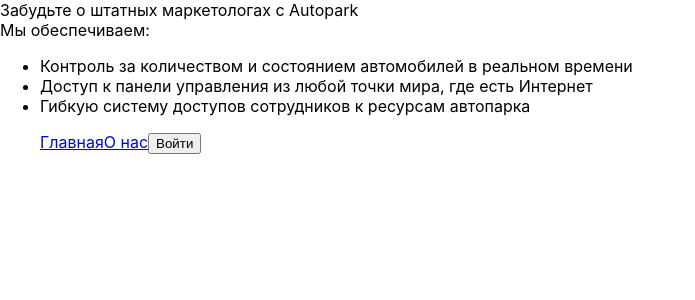
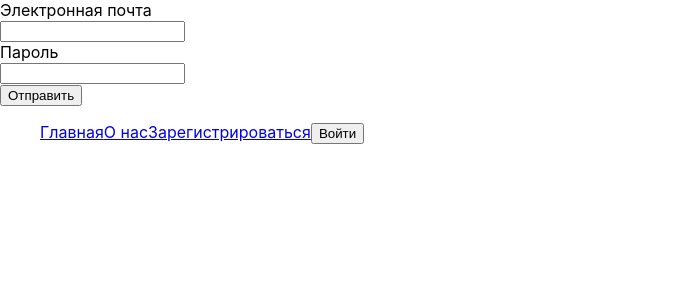
Before and after one commit to Danilx8/autopark-frontend, a React (Create React App) app: page /register in a window 1280 px wide. Before the commit this address led to /. Shown: the top 300 px of the page, without its empty margins (0-695 px from the left). Built offline with nearby package versions, Linux system fonts and the light colour scheme.

Commit message:
add form

```diff
--- a/src/app/routing/config.ts
+++ b/src/app/routing/config.ts
@@ -2,3 +2,4 @@ export const DRIVERS_PATH = 'drivers';
 export const VEHICLES_PATH = 'vehicles';
 export const LANDING_PATH = '';
 export const ABOUT_PATH = 'about';
+export const REGISTER_PATH = 'register';
--- a/src/app/routing/index.tsx
+++ b/src/app/routing/index.tsx
@@ -1,27 +1,34 @@
-import { DRIVERS_PATH, VEHICLES_PATH, ABOUT_PATH, LANDING_PATH } from './config';
+import { DRIVERS_PATH, VEHICLES_PATH, ABOUT_PATH, LANDING_PATH, REGISTER_PATH } from './config';
 import { useRoutes, Navigate, RouteObject } from 'react-router-dom';
 import Vehicles from '../../pages/Vehicles';
 import About from '../../pages/About';
 import Landing from '../../pages/Landing';
 import Drivers from '../../pages/Drivers';
-
+import Register from '../../pages/Register';
 
 const MainRouter = ({ isLoggedIn = false }) => {
   const publicPaths: RouteObject[] = [
-    { path: ABOUT_PATH, element: <About/> },
-    { path: LANDING_PATH, element: <Landing/> },
-    { path: "*", element: <Navigate to={'/'} replace /> },
+    { path: ABOUT_PATH, element: <About /> },
+    { path: LANDING_PATH, element: <Landing /> },
+    { path: "*", element: <Navigate to={'/'} replace /> }
   ];
 
   const privatePaths: RouteObject[] = [
-    { path: DRIVERS_PATH, element: <Drivers/>},
-    { path: VEHICLES_PATH, element: <Vehicles/> }
+    { path: DRIVERS_PATH, element: <Drivers /> },
+    { path: VEHICLES_PATH, element: <Vehicles /> }
+  ];
+
+  const guestPaths: RouteObject[] = [
+    { path: REGISTER_PATH, element: <Register /> },
   ];
 
   const resultPaths: RouteObject[] = publicPaths;
 
-  if (isLoggedIn) resultPaths.push(...privatePaths);
-
+  if (isLoggedIn) {
+    resultPaths.push(...privatePaths);
+  } else {
+    resultPaths.push(...guestPaths);
+  }
   return useRoutes(resultPaths);
 }
 
--- a/src/components/Navbar/index.tsx
+++ b/src/components/Navbar/index.tsx
@@ -1,7 +1,7 @@
 import { Link } from 'react-router-dom';
 import MainRouter from '../../app/routing';
-import React, { useState } from 'react';
-import { LANDING_PATH, ABOUT_PATH, DRIVERS_PATH, VEHICLES_PATH, } from '../../app/routing/config';
+import { useState } from 'react';
+import { LANDING_PATH, ABOUT_PATH, DRIVERS_PATH, VEHICLES_PATH, REGISTER_PATH, } from '../../app/routing/config';
 
 const Navbar = () => {
     const [isLoggedIn, setIsLoggedIn] = useState(false)
@@ -17,16 +17,17 @@ const Navbar = () => {
                 <ul>
                     <Link to={LANDING_PATH}>Главная</Link>
                     <Link to={ABOUT_PATH}>О нас</Link>
-                    { isLoggedIn ? (
+                    {isLoggedIn ? (
                         <>
-                        <Link to={DRIVERS_PATH}>Водители</Link>
-                        <Link to={VEHICLES_PATH}>Автомобили</Link>
+                            <Link to={DRIVERS_PATH}>Водители</Link>
+                            <Link to={VEHICLES_PATH}>Автомобили</Link>
+                            <button onClick={toggleAuthentication}>Выйти</button>
                         </>
-                    ) : (<></>) }
-                    { isLoggedIn ? (
-                        <button onClick={toggleAuthentication}>Выйти</button>
                     ) : (
-                        <button onClick={toggleAuthentication}>Войти</button>
+                        <>
+                            <Link to={REGISTER_PATH}>Зарегистрироваться</Link>
+                            <button onClick={toggleAuthentication}>Войти</button>
+                        </>
                     )}
                 </ul>
             </nav>
--- /dev/null
+++ b/src/pages/Register/index.tsx
@@ -0,0 +1,71 @@
+import { useState } from "react";
+import { SubmitHandler, useForm } from "react-hook-form";
+
+interface IRegisterForm {
+    email: string;
+    password: string;
+}
+
+const Register = () => {
+    const {
+        register, // метод для регистрации вашего инпута, для дальнейшей работы с ним
+        handleSubmit, // метод для получения данных формы, если валидация прошла успешна
+        formState: { errors }, // errors - список ошибок валидации для всех полей формы
+        reset // метод для очистки полей формы
+    } = useForm<IRegisterForm>({
+        mode: "onBlur", // парметр onBlur - отвечает за запуск валидации при не активном состоянии поля
+    })
+
+    const [credentials, setCredentials] = useState<IRegisterForm[]>([])
+
+    const saveElement: SubmitHandler<IRegisterForm> = data => {
+        setCredentials((prev) => [...prev, data]);
+        reset();
+    }
+
+    return (
+        <>
+            <form onSubmit={handleSubmit(saveElement)}>
+                <label htmlFor="email">Электронная почта</label>
+                <br />
+                <input
+                    {...register('email', {
+                        required: "Поле обязательно для заполнения",
+                        pattern:
+                        {
+                            value: /^([\w-]+(?:\.[\w-]+)*)@((?:[\w-]+\.)*\w[\w-]{0,66})\.([a-z]{2,6}(?:\.[a-z]{2})?)$/,
+                            message: "Неправильный формат адреса электронной почты"
+                        }
+                    })
+                    } />
+                <div>{errors.email?.message}</div>
+                <label htmlFor="password">Пароль</label>
+                <br />
+                <input
+                    {...register('password', {
+                        required: "Поле обязательно для заполнения",
+                        minLength: {
+                            value: 6,
+                            message: "Пароль должен быть длиной в 6 символов или больше"
+                        },
+                        pattern: {
+                            value: /^((?=\S*?[A-Z])(?=\S*?[a-z])(?=\S*?[0-9]).{6,})\S$/,
+                            message: "Пароль должен быть длиной в 6 или более символов, содержать минимум 1 строчную и 1 заглавную букву и 1 цифру без пробелов"
+                        }
+                    })
+                    } />
+                <div>{errors.password?.message}</div>
+                <button type="submit">Отправить</button>
+            </form>
+            {
+                credentials.map((data) =>
+                    <p>
+                        {data?.email} - {data?.password}
+                    </p>
+                )
+            }
+        </>
+    );
+}
+
+export default Register;
```
